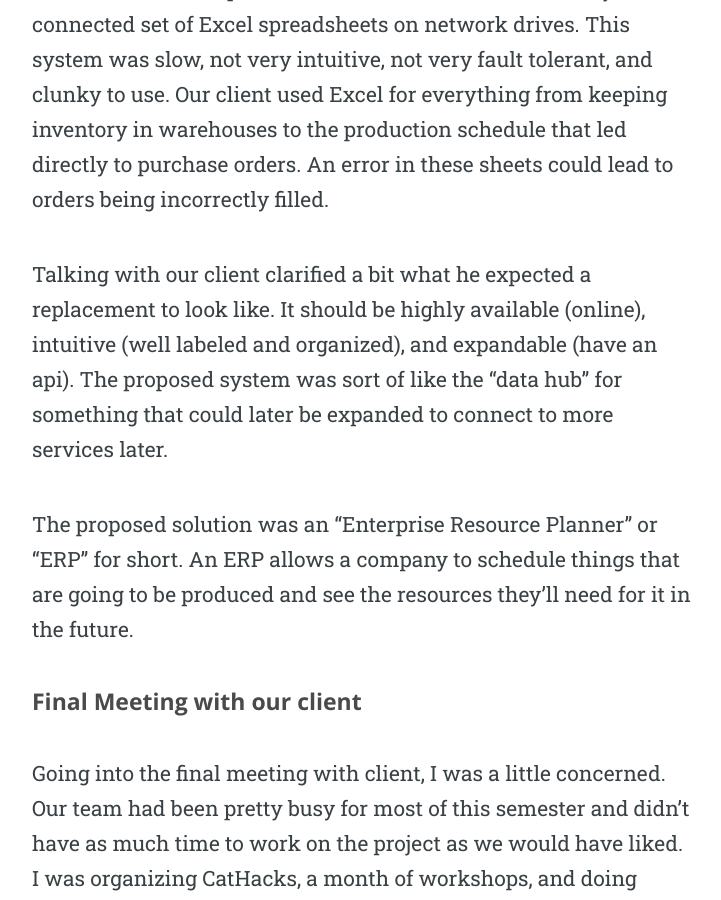
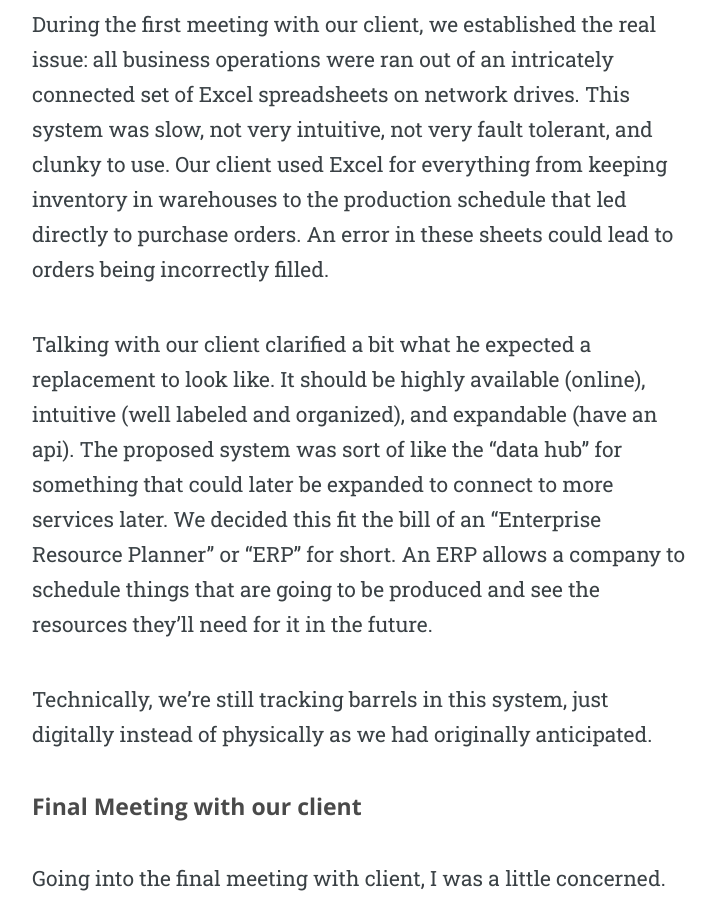
Before and after one commit to TheRobotCarlson/BarrelTracker, a Jekyll site: the page built from _posts/2019/04/2019-04-21-endgame-update-brian.md, in a window 1280 px wide and 900 px high, scrolled down 1551 px. Shown: the whole window, without its empty margins (278-999 px from the left). Built offline with Jekyll 4.4.1, drawn with Linux system fonts in a browser that asks for light colours; some web fonts are replaced; some of the changed text lies outside the part shown.

Commit message:
Update 2019-04-21-endgame-update-brian.md

```diff
--- a/_posts/2019/04/2019-04-21-endgame-update-brian.md
+++ b/_posts/2019/04/2019-04-21-endgame-update-brian.md
@@ -9,6 +9,8 @@ date: 2019-04-21T12:00:00.000Z
 Finishing up these posts with reflections on how this semester and this project have gone with a final update from our client and lessons learned.
 
 1. [Changing requirements]()
+	1. [The Barrel Tracker]()
+    1. [Technically still tracking barrels?]()
 1. [Starting over vs fixing what's broken]()
 1. [Keeping the endgame in mind]()
 1. [Final Meeting with our client]()
@@ -29,9 +31,9 @@ At that time the biggest pain point mentioned was tracking barrels. Barrels get
 
 During the first meeting with our client, we established the real issue: all business operations were ran out of an intricately connected set of Excel spreadsheets on network drives. This system was slow, not very intuitive, not very fault tolerant, and clunky to use. Our client used Excel for everything from keeping inventory in warehouses to the production schedule that led directly to purchase orders. An error in these sheets could lead to orders being incorrectly filled.
 
-Talking with our client clarified a bit what he expected a replacement to look like. It should be highly available (online), intuitive (well labeled and organized), and expandable (have an api). The proposed system was sort of like the "data hub" for something that could later be expanded to connect to more services later.
+Talking with our client clarified a bit what he expected a replacement to look like. It should be highly available (online), intuitive (well labeled and organized), and expandable (have an api). The proposed system was sort of like the "data hub" for something that could later be expanded to connect to more services later. We decided this fit the bill of an "Enterprise Resource Planner" or "ERP" for short. An ERP allows a company to schedule things that are going to be produced and see the resources they'll need for it in the future.
 
-The proposed solution was an "Enterprise Resource Planner" or "ERP" for short. An ERP allows a company to schedule things that are going to be produced and see the resources they'll need for it in the future.
+Technically, we're still tracking barrels in this system, just digitally instead of physically as we had originally anticipated.
 
 
 ### Final Meeting with our client
```
